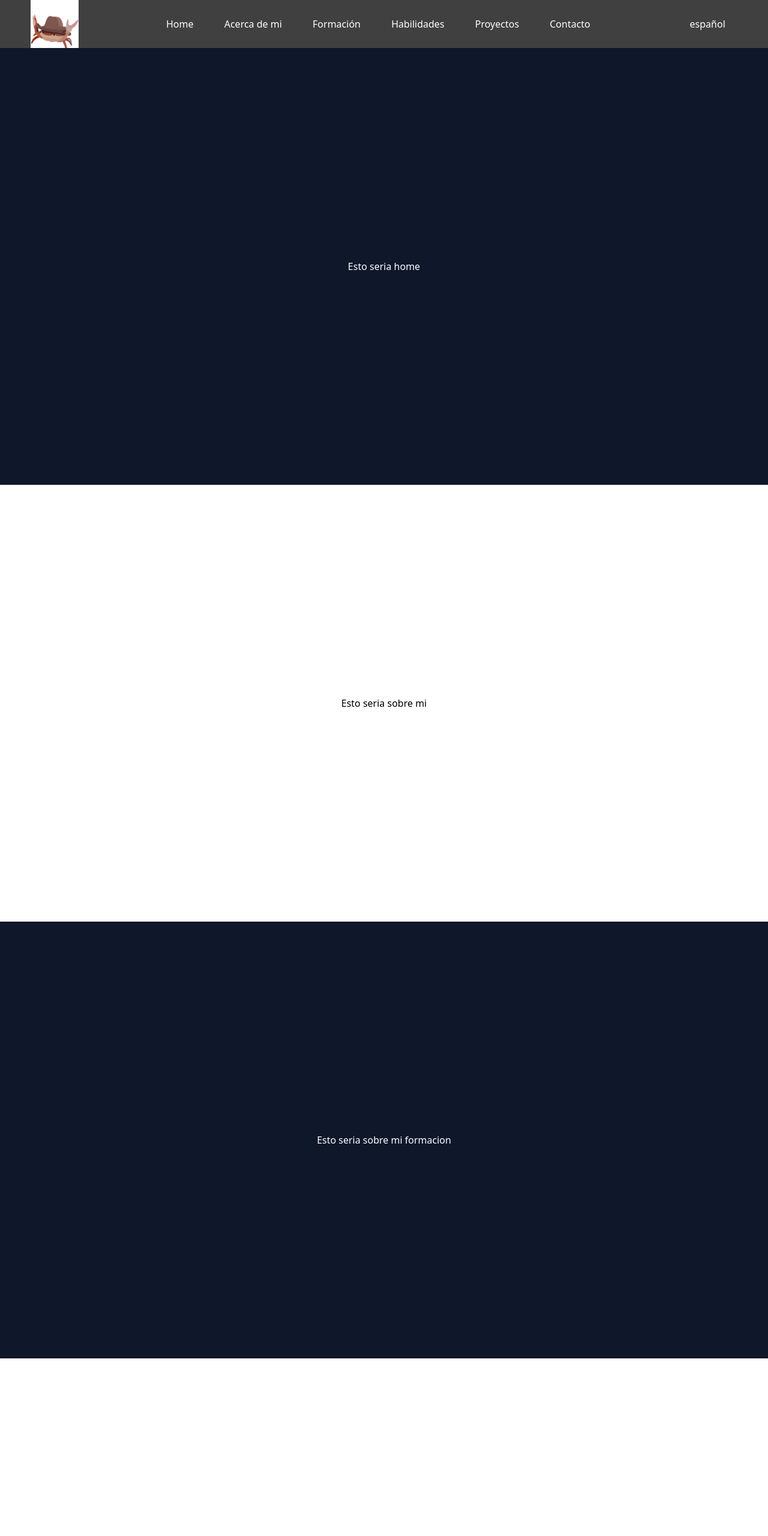
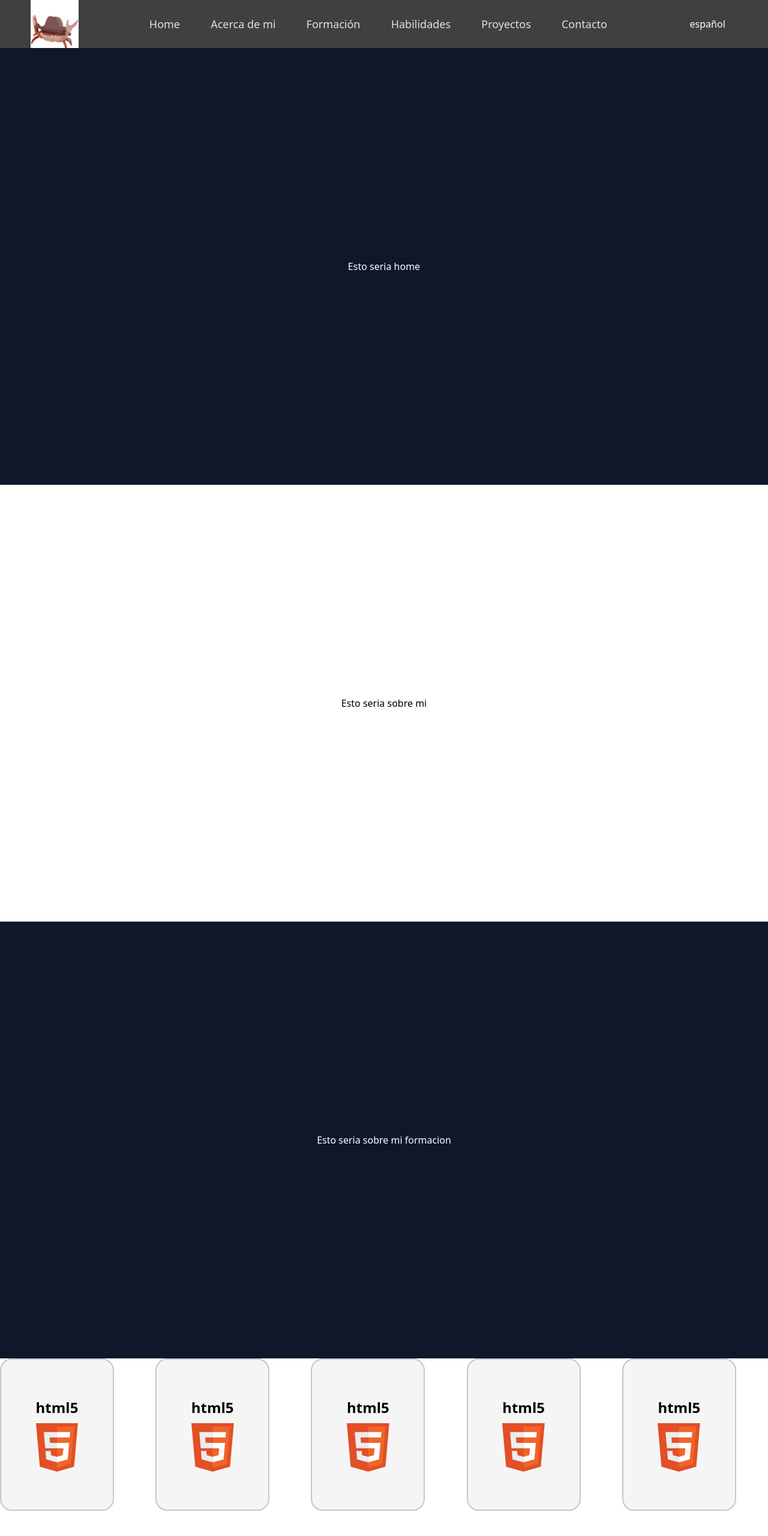
Before and after one commit to AngelSPT/portafolioweb, a website: page src/index.html in a window 1280 px wide. Shown: the top 2560 px of the page at 60% size. Drawn offline with Linux system fonts and the light colour scheme.

Commit message:
Creado el grid de la seccion habilidades, el componente para habilidad y agregado diseño a la navbar

```diff
--- /dev/null
+++ b/assets/stylesheets/styles.css
@@ -0,0 +1,76 @@
+/* Estilos de tarjeta habilidades */
+.card {
+    width: 190px;
+    height: 254px;
+    border-radius: 20px;
+    background: #f5f5f5;
+    position: relative;
+    padding: 1.8rem;
+    border: 2px solid #c3c6ce;
+    transition: 0.5s ease-out;
+    overflow: visible;
+   }
+
+   .card-details {
+    color: black;
+    height: 100%;
+    gap: .5em;
+    display: grid;
+    place-content: center;
+   }
+
+   /*Text*/
+.text-title {
+    font-size: 1.5em;
+    font-weight: bold;
+   }
+
+   /*Hover*/
+   .card:hover {
+    border-color: #008bf8;
+    box-shadow: 0 4px 18px 0 rgba(0, 0, 0, 0.25);
+   }
+
+   .card:hover .card-button {
+    transform: translate(-50%, 50%);
+    opacity: 1;
+   }
+
+   /* estilo de links de la navbar */
+
+   .nav-item {
+    font-size: 18px;
+    color: #e1e1e1;
+    cursor: pointer;
+    position: relative;
+    border: none;
+    background: none;
+    transition-timing-function: cubic-bezier(0.25, 0.8, 0.25, 1);
+    transition-duration: 400ms;
+    transition-property: color;
+  }
+
+  .nav-item:focus,
+  .nav-item:hover {
+    color: gray;
+  }
+
+  .nav-item:focus:after,
+  .nav-item:hover:after {
+    width: 100%;
+    left: 0%;
+  }
+
+  .nav-item:after {
+    content: "";
+    pointer-events: none;
+    bottom: -2px;
+    left: 50%;
+    position: absolute;
+    width: 0%;
+    height: 2px;
+    background-color: #fff;
+    transition-timing-function: cubic-bezier(0.25, 0.8, 0.25, 1);
+    transition-duration: 400ms;
+    transition-property: width, left;
+  }
--- a/src/index.html
+++ b/src/index.html
@@ -4,6 +4,7 @@
     <meta charset="UTF-8">
     <meta name="viewport" content="width=device-width, initial-scale=1.0">
     <link rel="stylesheet" href="./output.css">
+    <link rel="stylesheet" href="../assets/stylesheets/styles.css">
     <title>Document</title>
 </head>
 <body class="">
@@ -15,22 +16,22 @@
             <div class="nav-links duration-700 md:static absolute bg-neutral-700 md:min-h-fit min-h-[60vh] left-0 top-[-100%] md:w-auto w-full flex items-center px-5">
                 <ul class="flex md:flex-row flex-col md:items-center md:gap-[4vw] gap-8">
                     <li>
-                        <a class="text-white hover:text-gray-300" href="#home">Home</a>
+                        <a class="nav-item" href="#home">Home</a>
                     </li>
                     <li>
-                        <a class="text-white hover:text-gray-300" href="#sobremi">Acerca de mi</a>
+                        <a class="nav-item" href="#sobremi">Acerca de mi</a>
                     </li>
                     <li>
-                        <a class="text-white hover:text-gray-300" href="#formacion">Formación</a>
+                        <a class="nav-item" href="#formacion">Formación</a>
                     </li>
                     <li>
-                        <a class="text-white hover:text-gray-300" href="#habilidades">Habilidades</a>
+                        <a class="nav-item" href="#habilidades">Habilidades</a>
                     </li>
                     <li>
-                        <a class="text-white hover:text-gray-300" href="#proyectos">Proyectos</a>
+                        <a class="nav-item" href="#proyectos">Proyectos</a>
                     </li>
                     <li>
-                        <a class="text-white hover:text-gray-300" href="#contacto">Contacto</a>
+                        <a class="nav-item" href="#contacto">Contacto</a>
                     </li>
                 </ul>
             </div>
@@ -79,15 +80,60 @@
 
         </section>
 
-        <section class="bg-white p-88 items-center" id="habilidades">
+        <section class="" id="habilidades">
 
-            <div>
+            <div class="bg-white items-center">
+
+
+            <div class="grid grid-cols-1 md:grid-cols-5 grid-rows-5 gap-4 ">
+
+                <div class="row-span-2 card">
+                    <div class="card-details">
+                        <p class="text-title">html5</p>
+                        <img src="../assets/img/html5.svg" alt="">
+                    </div>
+                </div>
+
+                <div class="row-span-2 card">
+                    <div class="card-details">
+                        <p class="text-title">html5</p>
+                        <img src="../assets/img/html5.svg" alt="">
+                    </div>
+                </div>
+
+                <div class="row-span-2 card">
+                    <div class="card-details">
+                        <p class="text-title">html5</p>
+                        <img src="../assets/img/html5.svg" alt="">
+                    </div>
+                </div>
+
+                <div class="row-span-2 card">
+                    <div class="card-details">
+                        <p class="text-title">html5</p>
+                        <img src="../assets/img/html5.svg" alt="">
+                    </div>
+                </div>
+
+                <div class="row-span-2 card">
+                    <div class="card-details">
+                        <p class="text-title">html5</p>
+                        <img src="../assets/img/html5.svg" alt="">
+                    </div>
+                </div>
+
+            </div>
+
+
+        </div>
+
+            <!-- <div>
 
                 <p class="text-black text-center">
                     Esto seria sobre mis habilidades
                 </p>
 
-            </div>
+            </div> -->
 
         </section>
 
```
Also changed, not shown: assets/img/html5.svg (added), src/output.css.
